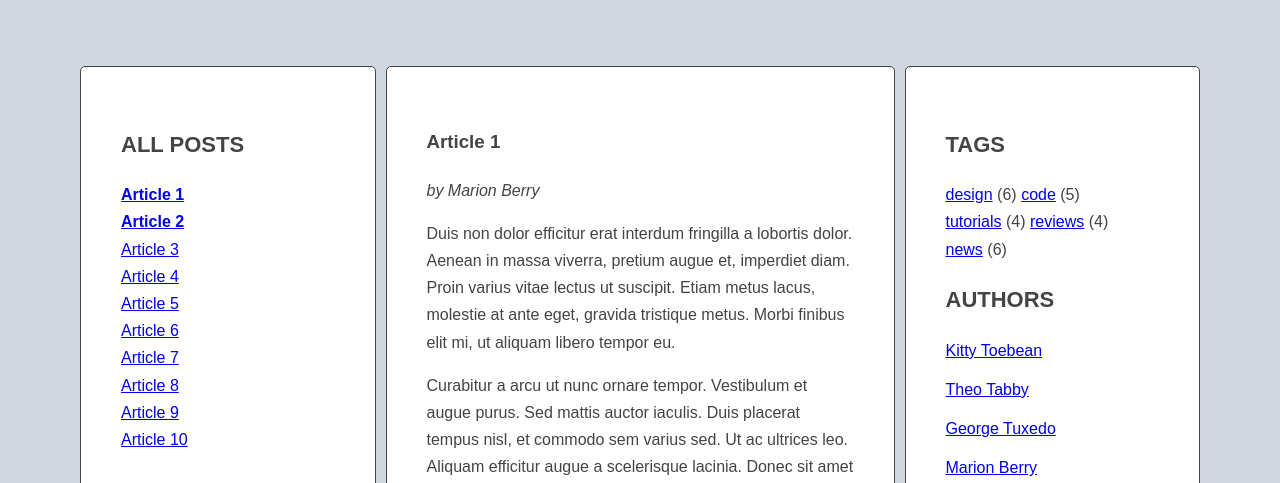
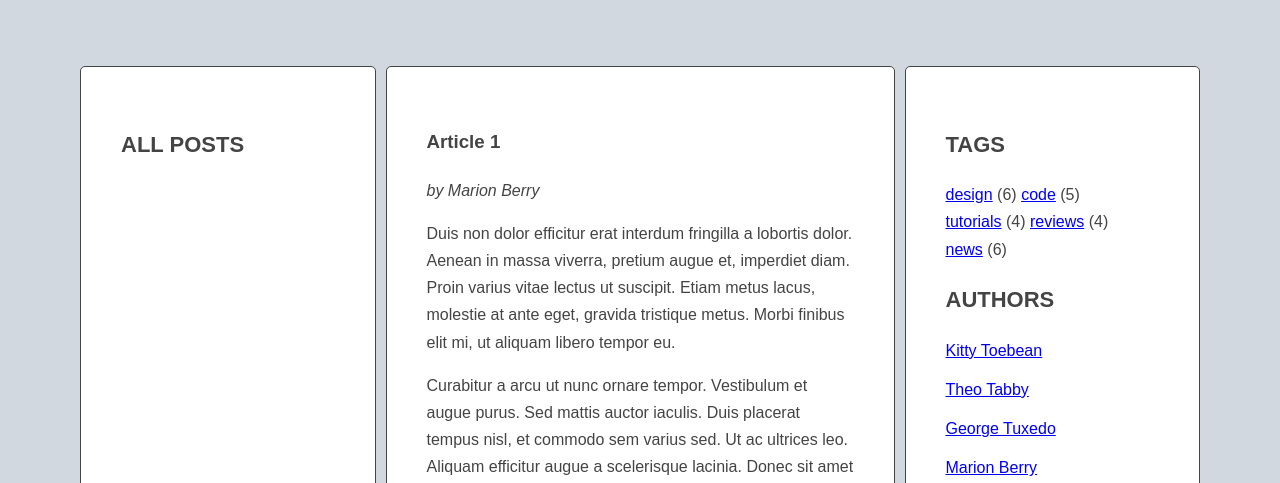
Before and after one commit to grzanek-monika/article-blog, a website: page index.html in a window 1280 px wide. Shown: the part 317-800 px from the top of the page. Drawn offline with Linux system fonts and the light colour scheme.

Commit message:
Remove titles from links

```diff
--- a/index.html
+++ b/index.html
@@ -14,16 +14,16 @@
           <aside class="sidebar">
             <h2 class="section-title">All posts</h2>
             <ul class="list titles">
-              <li><a href="#article-1" class="active"><span>Article 1</span></a></li>
-              <li><a href="#article-2" class="active"><span>Article 2</span></a></li>
-              <li><a href="#article-3"><span>Article 3</span></a></li>
-              <li><a href="#article-4"><span>Article 4</span></a></li>
-              <li><a href="#article-5"><span>Article 5</span></a></li>
-              <li><a href="#article-6"><span>Article 6</span></a></li>
-              <li><a href="#article-7"><span>Article 7</span></a></li>
-              <li><a href="#article-8"><span>Article 8</span></a></li>
-              <li><a href="#article-9"><span>Article 9</span></a></li>
-              <li><a href="#article-10"><span>Article 10</span></a></li>
+              <li><a href="#article-1"><span></span></a></li>
+              <li><a href="#article-2"><span></span></a></li>
+              <li><a href="#article-3"><span></span></a></li>
+              <li><a href="#article-4"><span></span></a></li>
+              <li><a href="#article-5"><span></span></a></li>
+              <li><a href="#article-6"><span></span></a></li>
+              <li><a href="#article-7"><span></span></a></li>
+              <li><a href="#article-8"><span></span></a></li>
+              <li><a href="#article-9"><span></span></a></li>
+              <li><a href="#article-10"><span></span></a></li>
             </ul>
           </aside>
           <section class="posts">
```
